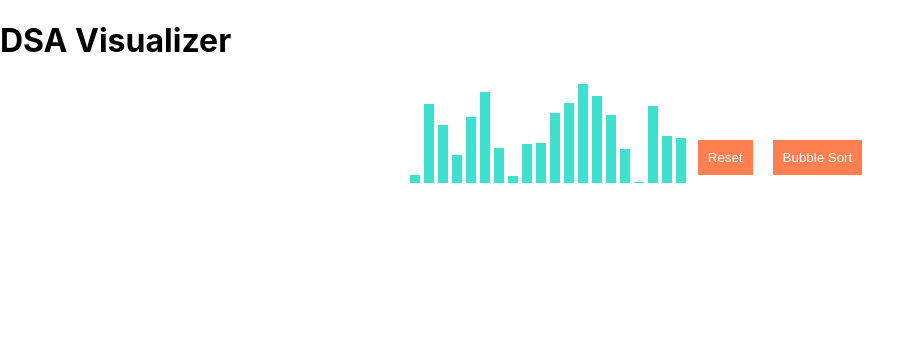
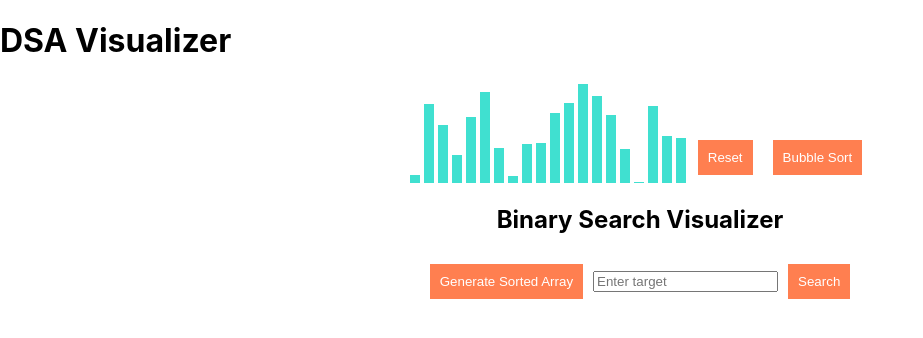
Before and after one commit to Juhi-Awasthi/DSA-Visualizer, a React (Create React App) app: page / in a window 1280 px wide. Shown: the top 338 px of the page, without its empty margins (0-923 px from the left). Built offline with nearby package versions, Linux system fonts and the light colour scheme.

Commit message:
binarySearch algo

```diff
--- a/src/App.js
+++ b/src/App.js
@@ -26,14 +26,14 @@
 
 import React from "react";
 import SortingVisualizer from "./components/SortingVisualizer";
-
+import SearchingVisualizer from "./components/SearchingVisualizer";
 
 function App() {
   return (
     <div className="App">
       <h1>DSA Visualizer</h1>
       <SortingVisualizer />
-
+      <SearchingVisualizer />
     </div>
   );
 }
```
